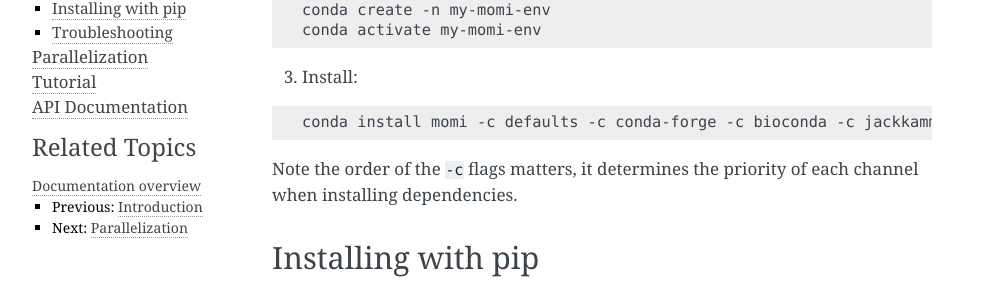
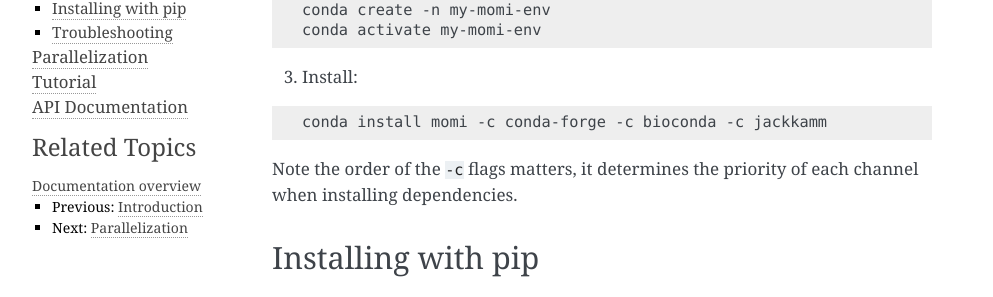
Before and after one commit to popgenmethods/momi2, a Sphinx documentation site: the page built from docs/installation.rst, in a window 1280 px wide. Shown: the part 281-578 px from the top of the page, without its empty margins (148-1141 px from the left). Built offline with Sphinx 7.4.7, drawn with Linux system fonts in a browser that asks for light colours.

```diff
--- a/docs/installation.rst
+++ b/docs/installation.rst
@@ -22,7 +22,7 @@ Installing with conda
 
 .. code:: bash
 
-    conda install momi -c defaults -c conda-forge -c bioconda -c jackkamm
+    conda install momi -c conda-forge -c bioconda -c jackkamm
 
 Note the order of the ``-c`` flags matters, it determines the priority of each channel when installing dependencies.
 
--- a/setup.py
+++ b/setup.py
@@ -44,7 +44,7 @@ if not on_rtd:
         'pandas', 'msprime', "matplotlib", "seaborn", "pysam"])
 
 setup(name='momi',
-      version='2.1.15',
+      version='2.1.16',
       description='MOran Model for Inference',
       author='Jack Kamm, Jonathan Terhorst, Richard Durbin, Yun S. Song',
       author_email='jkamm@stat.berkeley.edu, terhorst@stat.berkeley.edu, yss@eecs.berkeley.edu',
```
Also changed, not shown: 1 other file.
